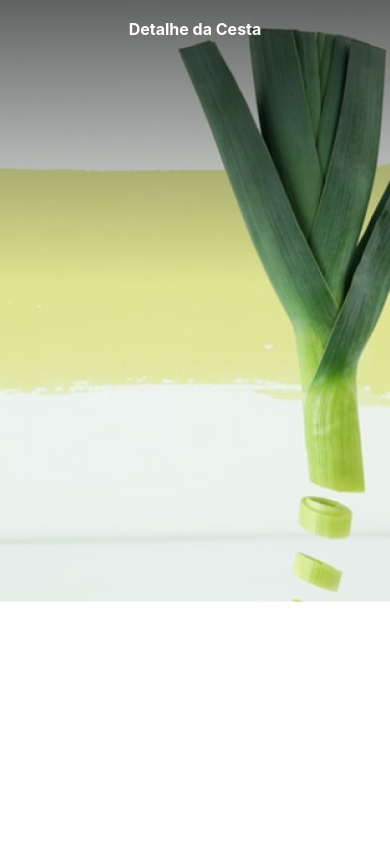
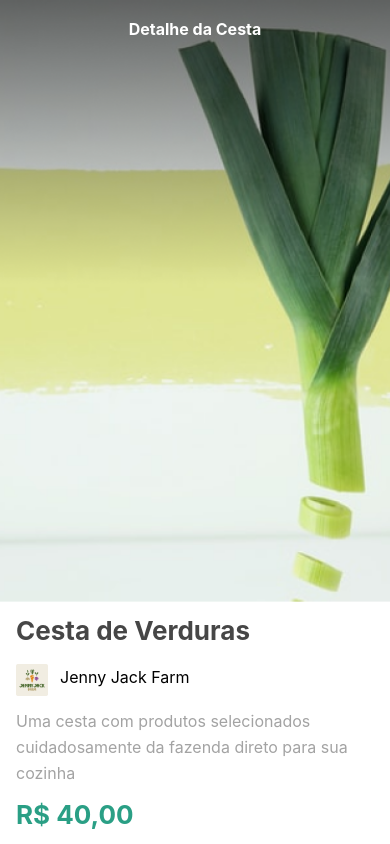
Before and after one commit to jeffersonsimaogoncalves/react-native-comecando-do-zero, a React Native app: screen / in a window 390 px wide. Built offline with nearby package versions, Linux system fonts and the light colour scheme.

Commit message:
02.06 - Detalhe da Cesta

```diff
--- a/src/telas/Cesta.js
+++ b/src/telas/Cesta.js
@@ -1,20 +1,32 @@
 import React from "react";
-import { Dimensions, Image, StyleSheet, Text } from "react-native";
+import { Dimensions, Image, StyleSheet, Text, View } from "react-native";
 import topo from '../../assets/topo.png';
+import logo from '../../assets/logo.png';
 
 const width = Dimensions.get('screen').width;
 
 export default function Cesta() {
     return (
         <>
-            <Image source={ topo } style={ style.topo } />
+            <Image source={ topo } style={ style.imagemTopo } />
             <Text style={ style.titulo }>Detalhe da Cesta</Text>
+            <View style={ style.cesta }>
+                <Text style={ style.nome }>Cesta de Verduras</Text>
+                <View style={ style.fazenda }>
+                    <Image source={ logo } style={ style.imagemFazenda } />
+                    <Text style={ style.nomeFazenda }>Jenny Jack Farm</Text>
+                </View>
+                <Text style={ style.descricao }>
+                    Uma cesta com produtos selecionados cuidadosamente da fazenda direto para sua cozinha
+                </Text>
+                <Text style={ style.preco }>R$ 40,00</Text>
+            </View>
         </>
     );
 }
 
 const style = StyleSheet.create({
-    topo: {
+    imagemTopo: {
         width: "100%",
         height: 578 / 768 * width,
     },
@@ -28,4 +40,39 @@
         fontWeight: "bold",
         padding: 16,
     },
+    cesta: {
+        paddingVertical: 8,
+        paddingHorizontal: 16,
+    },
+    nome: {
+        color: "#464646",
+        fontSize: 26,
+        lineHeight: 42,
+        fontWeight: "bold",
+    },
+    fazenda: {
+        flexDirection: "row",
+        paddingVertical: 12,
+    },
+    imagemFazenda: {
+        width: 32,
+        height: 32,
+    },
+    nomeFazenda: {
+        fontSize: 16,
+        lineHeight: 26,
+        marginLeft: 12,
+    },
+    descricao: {
+        color: "#A3A3A3",
+        fontSize: 16,
+        lineHeight: 26,
+    },
+    preco: {
+        color: "#2A9F85",
+        fontWeight: "bold",
+        fontSize: 26,
+        lineHeight: 42,
+        marginTop: 8
+    },
 });
```
